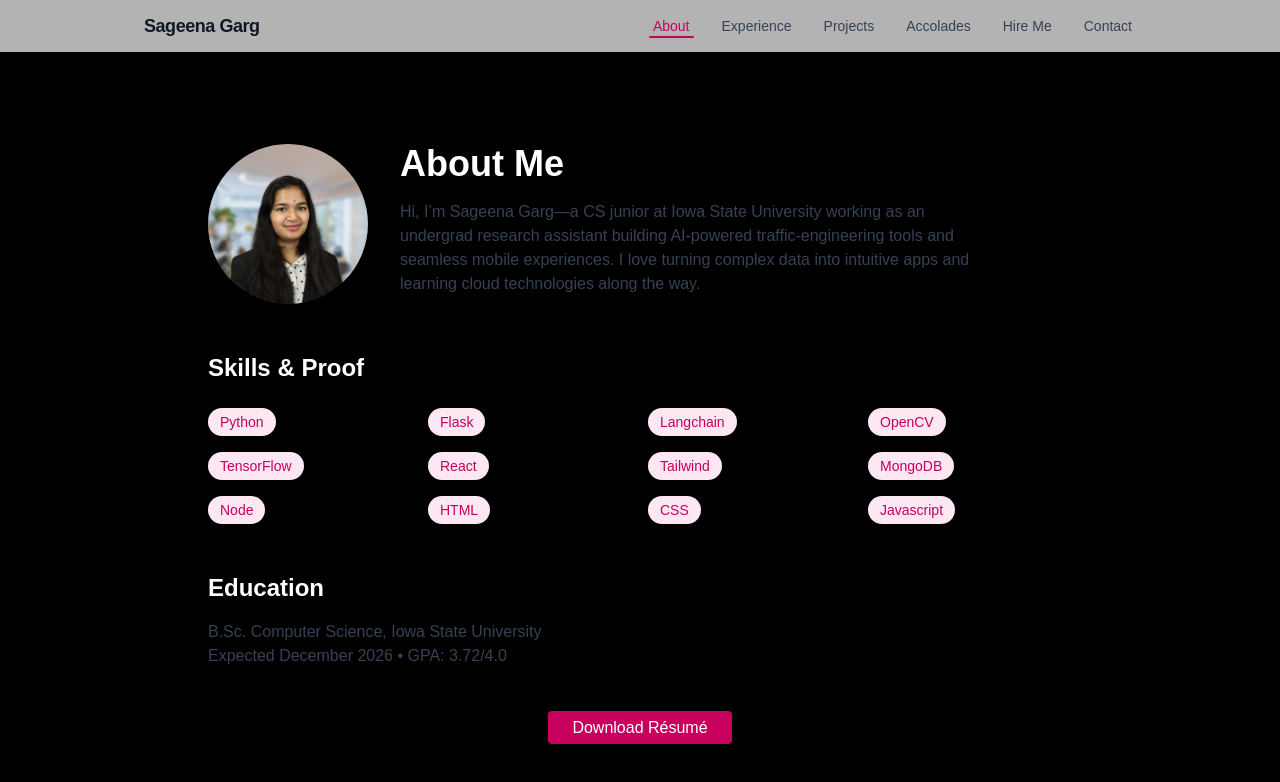
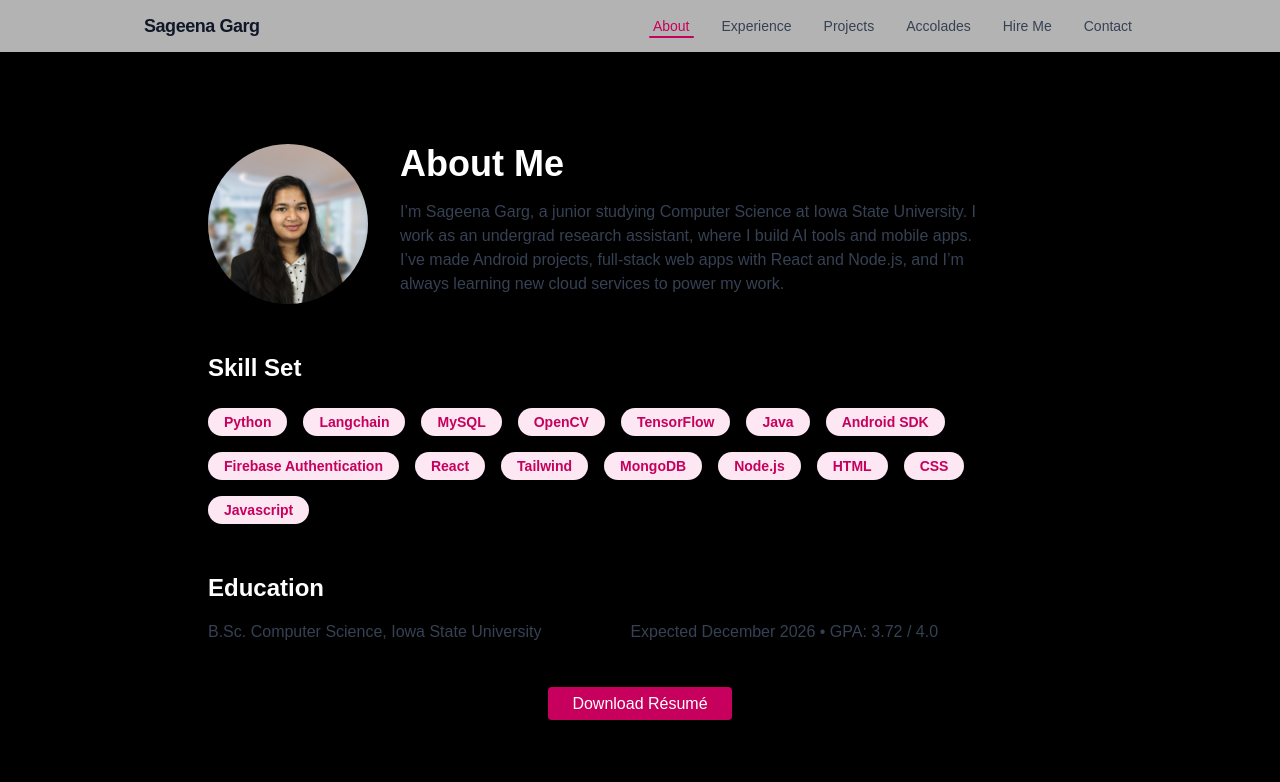
Before and after one commit to SageGarg/sageena-portfolio, a Next.js app: page /about in a window 1280 px wide. Shown: the top 782 px of the page. Built offline with nearby package versions, Linux system fonts and the light colour scheme.

Commit message:
minor update in projects

```diff
--- a/src/app/(main)/about/page.tsx
+++ b/src/app/(main)/about/page.tsx
@@ -1,8 +1,8 @@
-"use client";
-import { useState } from "react";
-import Link from "next/link";
-import { motion } from "framer-motion";
-import { Projects } from "@/content/projects";
+'use client';
+import { useState } from 'react';
+import Link from 'next/link';
+import { motion, AnimatePresence } from 'framer-motion';
+import { Projects } from '@/content/projects';
 
 export default function About() {
   // Flatten all project entries
@@ -32,56 +32,58 @@ export default function About() {
         <div className="mt-6 md:mt-0">
           <h1 className="text-4xl font-bold">About Me</h1>
           <p className="mt-4 max-w-xl text-gray-700 dark:text-gray-300">
-            Hi, I’m Sageena Garg—a CS junior at Iowa State University working as an undergrad research assistant building AI-powered
-            traffic-engineering tools and seamless mobile experiences. I love
-            turning complex data into intuitive apps and learning cloud
-            technologies along the way.
+            I’m Sageena Garg, a junior studying Computer Science at Iowa State
+            University. I work as an undergrad research assistant, where I build
+            AI tools and mobile apps. I’ve made Android projects, full-stack web
+            apps with React and Node.js, and I’m always learning new cloud
+            services to power my work.
           </p>
         </div>
       </div>
 
-      {/* skills section */}
-
       {/* Interactive Skills & Proof */}
          <div className="mt-12">
-        <h2 className="mb-6 text-2xl font-semibold">Skills & Proof</h2>
-        <div className="grid grid-cols-2 gap-4 sm:grid-cols-3 lg:grid-cols-4">
+      <h2 className="mb-6 text-2xl font-semibold">Skill Set</h2>
+      <div className="flex flex-wrap gap-4">
         {Object.entries(skillMap).map(([skill, list]) => {
           const isOpen = openSkill === skill;
           return (
             <div
               key={skill}
-                className="relative overflow-visible"
+              className="relative"
               onMouseEnter={() => setOpenSkill(skill)}
               onMouseLeave={() => setOpenSkill(null)}
             >
-                {/* badge */}
-                <span className="inline-block rounded-full bg-pink-100 px-3 py-1 text-sm font-medium text-pink-700 cursor-pointer">
+              {/* skill badge */}
+              <button className="rounded-full bg-pink-100 px-4 py-1 text-sm font-semibold text-pink-700 hover:scale-105 transition">
                 {skill}
-                </span>
+              </button>
 
-                {/* popover panel */}
+              {/* hover panel */}
+              <AnimatePresence>
                 {isOpen && (
                   <motion.div
                     initial={{ opacity: 0, y: 8 }}
                     animate={{ opacity: 1, y: 0 }}
                     exit={{ opacity: 0, y: 8 }}
                     transition={{ duration: 0.2 }}
-                    className="absolute left-1/2 top-full z-10 w-48 -translate-x-1/2
-                             mt-2 rounded-md border border-gray-200 bg-white dark:border-zinc-700 dark:bg-zinc-800
-                             p-2 shadow-lg"
+                    className="absolute left-1/2 top-full z-20 mt-2 w-56 -translate-x-1/2
+                               bg-white/90 dark:bg-zinc-800/90 backdrop-blur-sm rounded-lg
+                               shadow-lg p-4"
                   >
-                    <p className="mb-1 text-xs font-medium text-gray-500 dark:text-gray-400">
+                    {/* little arrow */}
+                    <div className="absolute top-0 left-1/2 -translate-x-1/2 -translate-y-1/2
+                                    w-3 h-3 rotate-45 bg-white dark:bg-zinc-800" />
+
+                    <p className="text-xs font-medium text-gray-500 dark:text-gray-400">
                       Used in:
                     </p>
-                    <ul className="space-y-1">
-                      {list.map((p) => (
+                    <ul className="mt-2 space-y-1 text-sm">
+                      {list.map(p => (
                         <li key={p.title}>
                           <Link
-                            href={`/projects#${p.title
-                              .toLowerCase()
-                              .replace(/\s+/g, "-")}`}
-                            className="text-sm text-pink-700 hover:underline"
+                            href={`/projects#${p.title.toLowerCase().replace(/\s+/g, '-')}`}
+                            className="text-pink-700 hover:underline"
                           >
                             {p.title}
                           </Link>
@@ -90,6 +92,7 @@ export default function About() {
                     </ul>
                   </motion.div>
                 )}
+              </AnimatePresence>
             </div>
           );
         })}
@@ -100,9 +103,7 @@ export default function About() {
       <div>
         <h2 className="mb-4 text-2xl font-semibold">Education</h2>
         <p className="text-gray-700 dark:text-gray-300">
-          B.Sc. Computer Science, Iowa State University
-          <br />
-          Expected December 2026 • GPA: 3.72/4.0
+          B.Sc. Computer Science, Iowa State University &nbsp; &nbsp; &nbsp; &nbsp; &nbsp; &nbsp; &nbsp; &nbsp; &nbsp; &nbsp;Expected December 2026 • GPA: 3.72 / 4.0
         </p>
       </div>
 
--- a/src/app/(main)/accolades/page.tsx
+++ b/src/app/(main)/accolades/page.tsx
@@ -1,63 +1,61 @@
 'use client';
 import { useState } from 'react';
 import Link from 'next/link';
-import { motion } from 'framer-motion';
+import { motion, AnimatePresence } from 'framer-motion';
 import { Projects } from '@/content/projects';
 
 export default function AboutSkills() {
-  // Flatten all project entries
   const all = Projects.flatMap(sec => sec.data);
+  const skillMap: Record<string, typeof all> = {};
+  all.forEach(p => p.stack.forEach(skill => {
+    (skillMap[skill] ||= []).push(p);
+  }));
 
-  // Build skill→project list
-  const skillMap: Record<string, typeof all> = {};
-  all.forEach((p) => {
-    p.stack.forEach(skill => {
-      ;(skillMap[skill] ||= []).push(p);
-    });
-  });
-
-  const [openSkill, setOpenSkill] = useState<string|null>(null);
+  const [openSkill, setOpenSkill] = useState<string | null>(null);
 
   return (
     <div className="mt-12">
       <h2 className="mb-6 text-2xl font-semibold">Skills & Proof</h2>
-      <div className="grid grid-cols-2 gap-4 sm:grid-cols-3 lg:grid-cols-4">
+      <div className="flex flex-wrap gap-4">
         {Object.entries(skillMap).map(([skill, list]) => {
           const isOpen = openSkill === skill;
           return (
             <div
               key={skill}
-              className="relative overflow-visible"
+              className="relative"
               onMouseEnter={() => setOpenSkill(skill)}
               onMouseLeave={() => setOpenSkill(null)}
             >
-              {/* badge */}
-              <span className="inline-block rounded-full bg-pink-100 px-3 py-1 text-sm font-medium text-pink-700 cursor-pointer">
+              {/* skill badge */}
+              <button className="rounded-full bg-pink-100 px-4 py-2 text-sm font-semibold text-pink-700 hover:scale-105 transition">
                 {skill}
-              </span>
+              </button>
 
-              {/* popover panel */}
+              {/* hover panel */}
+              <AnimatePresence>
                 {isOpen && (
                   <motion.div
                     initial={{ opacity: 0, y: 8 }}
                     animate={{ opacity: 1, y: 0 }}
                     exit={{ opacity: 0, y: 8 }}
                     transition={{ duration: 0.2 }}
-                  className="absolute left-1/2 top-full z-10 w-48 -translate-x-1/2
-                             mt-2 rounded-md border border-gray-200 bg-white dark:border-zinc-700 dark:bg-zinc-800
-                             p-2 shadow-lg"
+                    className="absolute left-1/2 top-full z-20 mt-2 w-56 -translate-x-1/2
+                               bg-white/90 dark:bg-zinc-800/90 backdrop-blur-sm rounded-lg
+                               shadow-lg p-4"
                   >
-                  <p className="mb-1 text-xs font-medium text-gray-500 dark:text-gray-400">
+                    {/* little arrow */}
+                    <div className="absolute top-0 left-1/2 -translate-x-1/2 -translate-y-1/2
+                                    w-3 h-3 rotate-45 bg-white dark:bg-zinc-800" />
+
+                    <p className="text-xs font-medium text-gray-500 dark:text-gray-400">
                       Used in:
                     </p>
-                  <ul className="space-y-1">
-                    {list.map((p) => (
+                    <ul className="mt-2 space-y-1 text-sm">
+                      {list.map(p => (
                         <li key={p.title}>
                           <Link
-                          href={`/projects#${p.title
-                            .toLowerCase()
-                            .replace(/\s+/g, '-')}`}
-                          className="text-sm text-pink-700 hover:underline"
+                            href={`/projects#${p.title.toLowerCase().replace(/\s+/g, '-')}`}
+                            className="text-pink-700 hover:underline"
                           >
                             {p.title}
                           </Link>
@@ -66,6 +64,7 @@ export default function AboutSkills() {
                     </ul>
                   </motion.div>
                 )}
+              </AnimatePresence>
             </div>
           );
         })}
--- a/src/content/projects.ts
+++ b/src/content/projects.ts
@@ -6,12 +6,11 @@ export const Projects = [
         category: "AI",
         title: "SIGNAL VERSE",
         hoverTitle: "Flask based LLM",
-        subTitle:
-          "Revolutionizing healthcare with AI-powered consultations and secure, decentralized medical data management.",
-        image: "/images/signalverse.png",
+        subTitle:"A Flask-based RAG application: traffic-engineering PDFs are indexed into a MySQL-backed vector store, embeddings retrieve relevant passages, and LangChain uses the OpenAI API to generate answers.",
+     image: "/images/signalverse.png",
         link: "https://github.com/SageGarg/signalVerse",
         demo: "http://trafficsignalverse.com/",
-        stack: ['Python','Flask','Langchain']
+        stack: ["Python", "Langchain", "MySQL"],
       },
       {
         category: "AI + Traffic Engineering",
@@ -23,18 +22,18 @@ export const Projects = [
         // image: "/images/yellowlight.png",
         link: "https://github.com/SageGarg/cciPhase2",
         demo: "",
-        stack: ['Python', 'OpenCV', 'TensorFlow' ]
+        stack: ["Python", "OpenCV", "TensorFlow"],
       },
       {
         category: "Mobile",
         title: "TRAVELMATE APP",
         hoverTitle: "Android Trip Planner",
         subTitle:
-          "Single-activity Android application with trip gallery, real-time WebSocket chat, and integrated weather widgets.",
+          "A Java-based Android app using Firebase Authentication, a weather API, and the Geofencing API to plan and manage trips. Features include a dashboard, trip tracking, in-app chat, expense logging, and a secure travel vault.",
         image: "/images/travelmate-android.png",
         link: "https://github.com/SageGarg/TravelMateApp",
         demo: "https://youtu.be/yBcNq37_ZDU?si=3br8Pv1m8-LNQzIl",
-        stack: ['Python', 'OpenCV', 'TensorFlow' ]
+        stack: ["Java", "Android SDK", "Firebase Authentication"],
       },
       {
         category: "Web & Full-Stack",
@@ -45,7 +44,7 @@ export const Projects = [
         image: "/images/travelmate-web.png",
         link: "https://github.com/SageGarg/TripAtlas",
         demo: "",
-        stack: ['React', 'Tailwind', 'MongoDB' ]
+        stack: ["React", "Tailwind", "MongoDB", "Node.js"],
       },
 
       {
@@ -57,8 +56,8 @@ export const Projects = [
         notBlank: true,
         link: "https://github.com/SageGarg/EduMart",
         image: "/images/edumart.png", // Replace with your actual image path
-        demo: "https://edumart-demo.vercel.app/", // Replace with your actual deployed demo link
-        stack: ['React', 'Node' ]
+        // demo: "https://edumart-demo.vercel.app/", // Replace with your actual deployed demo link
+        stack: ["React", "Node.js"],
       },
       {
         category: "Web & Full-Stack",
@@ -67,9 +66,9 @@ export const Projects = [
         subTitle:
           "A frontend movie directory with search, category filtering (Thriller, Romantic Comedy, Horror), and feedback interface. Built with HTML, CSS, and JavaScript.",
         link: "https://github.com/SageGarg/MovieMaze", // Replace with your actual GitHub repo link
-        demo: "https://your-deployed-site-link.com", // Replace with your live demo link if deployed
+        // demo: "https://your-deployed-site-link.com", // Replace with your live demo link if deployed
         image: "/images/moviemaze.png", // Replace with actual image path you’re using
-        stack: ['HTML', 'CSS', 'Javascript' ]
+        stack: ["HTML", "CSS", "Javascript"],
       },
     ],
   },
```
Lines whose indentation alone changed are shown as unchanged.
